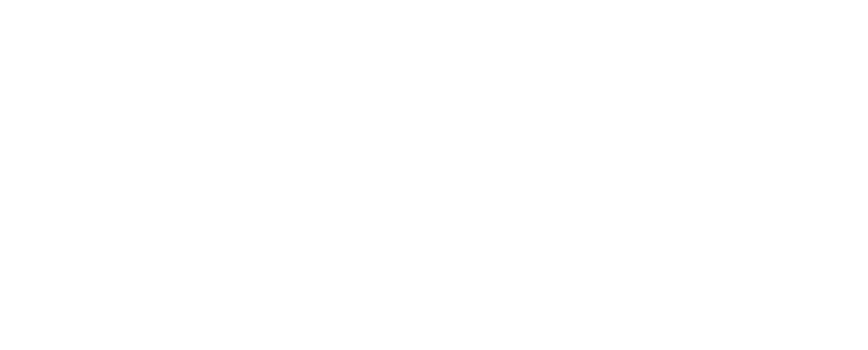
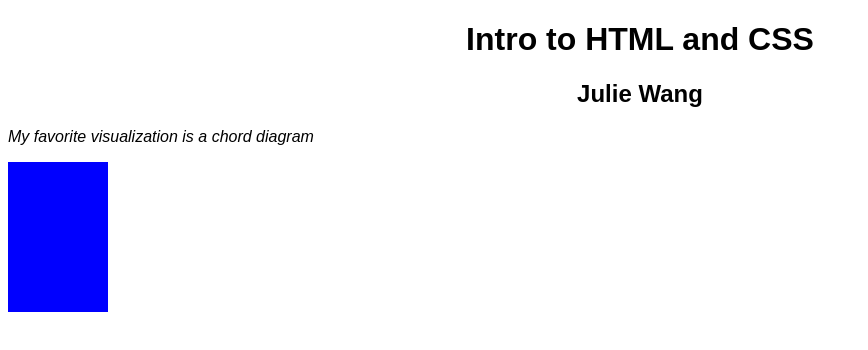
Before and after one commit to DS4200-S22/ic-04-juliewang8, a plain HTML site: page index.html in a window 1280 px wide. Shown: the whole page, without its empty margins (0-868 px from the left). Drawn offline with Linux system fonts and the light colour scheme.

Commit message:
adding style and updating index.html

```diff
--- a/index.html
+++ b/index.html
@@ -3,10 +3,24 @@
 
 <head>
     <meta charset=utf-8/>
+    <title>ic-04</title>
+    <link rel="stylesheet" href="style.css">
 </head>
 
 
 <body>
+    <h1 class="center">Intro to HTML and CSS</h1>
+    <h2 class="center">Julie Wang</h2>
+    <div id="div1" class="container">
+        <p id="p1" class="italic">
+            My favorite visualization is a chord diagram
+        </p>
+    </div>
+    <div id="div2" class="container">
+        <svg>
+        <rect width="100" height="200" style="fill: rgb(0, 0, 255)" />
+        </svg>
+     </div>
 
 
 </body>
--- /dev/null
+++ b/style.css
@@ -0,0 +1,15 @@
+body {
+  font-family: Arial;
+}
+
+.center {
+  text-align: center;
+}
+
+.container {
+  border-color: black;
+}
+
+.italic {
+  font-style: italic;
+}
```
